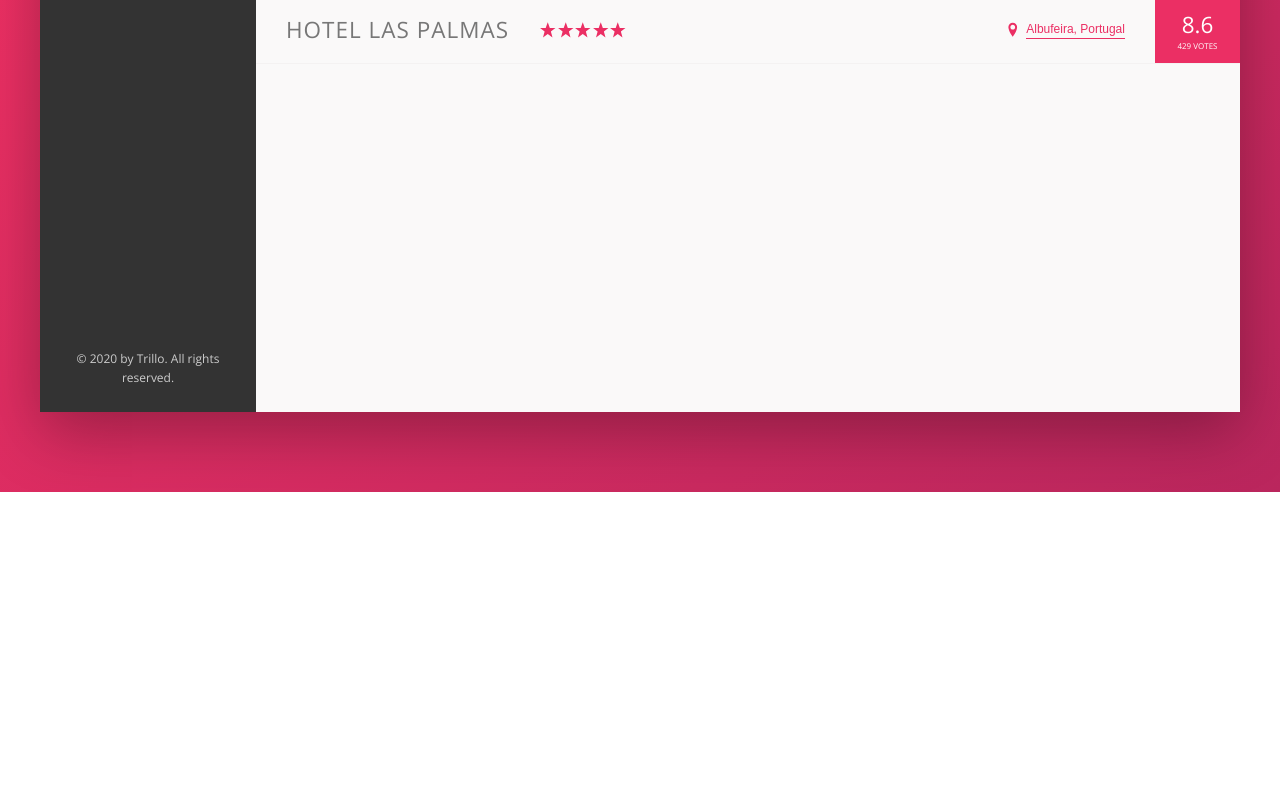
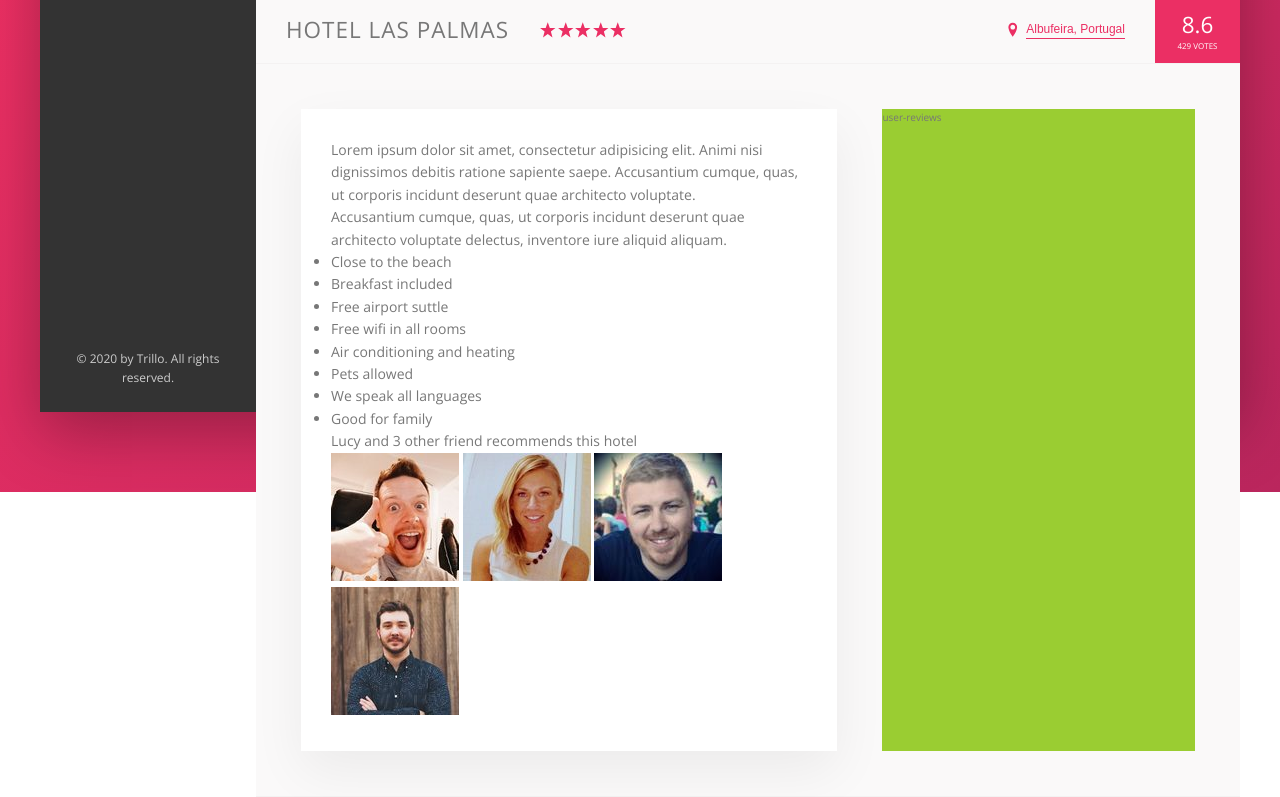
Before and after one commit to prajwaljoshi1/Trillo, a website: page index.html in a window 1280 px wide. Shown: the part 538-1335 px from the top of the page. Before the commit the page ends 1030 px from the top, so only its background shows below. Drawn offline with nearby package versions, Linux system fonts and the light colour scheme.

Commit message:
added description text

```diff
--- a/index.html
+++ b/index.html
@@ -130,6 +130,43 @@
 
                     </div>
                   </div>
+
+                  <div class="detail">
+                      <div class="description">
+                        <p class="paragraph">
+                            Lorem ipsum dolor sit amet, consectetur adipisicing elit. Animi nisi dignissimos debitis ratione sapiente saepe. Accusantium cumque, quas, ut corporis incidunt deserunt quae architecto voluptate.
+                        </p>
+                        <p class="paragraph">
+                            Accusantium cumque, quas, ut corporis incidunt deserunt quae architecto voluptate delectus, inventore iure aliquid aliquam.
+                        </p>
+
+                        <ul class="list">
+                            <li class="list__item">Close to the beach</li>
+                            <li class="list__item">Breakfast included </li>
+                            <li class="list__item">Free airport suttle</li>
+                            <li class="list__item">Free wifi in all rooms</li>
+                            <li class="list__item">Air conditioning and heating</li>
+                            <li class="list__item">Pets allowed</li>
+                            <li class="list__item">We speak all languages</li>
+                            <li class="list__item">Good for family</li>
+                        </ul>
+
+                        <div class="recommend">
+                            <p class="recommend__count">
+                                Lucy and 3 other friend recommends this hotel
+                            </p>
+                        </div>
+                        <div class="recommend__friends">
+                            <img src="img/user-1.jpg" alt="user1" class="recommend__photo">
+                            <img src="img/user-2.jpg" alt="user2" class="recommend__photo">
+                            <img src="img/user-3.jpg" alt="user3" class="recommend__photo">
+                            <img src="img/user-4.jpg" alt="user4" class="recommend__photo">
+                        </div>
+                      </div>
+                      <div class="user-reviews">
+                        user-reviews
+                      </div>
+                  </div>
                </main>
 
 
--- a/sass/_layout.scss
+++ b/sass/_layout.scss
@@ -43,3 +43,27 @@
     height: 80rem;
 
 }
+
+
+.detail {
+  display: flex;
+  padding: 4.5rem;
+  background-color: var(--color-grey-light-1);
+  border-bottom: 1px solid var(--color-grey-light-2);
+}
+
+
+.description {
+    font-size: 1.4rem;
+    flex: 0 0 60%;
+    background-color: #fff;
+    margin-right: 4.5rem;
+    box-shadow: 0 2rem 5rem rgba(0,0,0,.06);
+    padding: 3rem;
+
+}
+
+.user-reviews {
+    background-color: yellowgreen;
+    flex: 1;
+}
```
Also changed, not shown: css/style.css.
